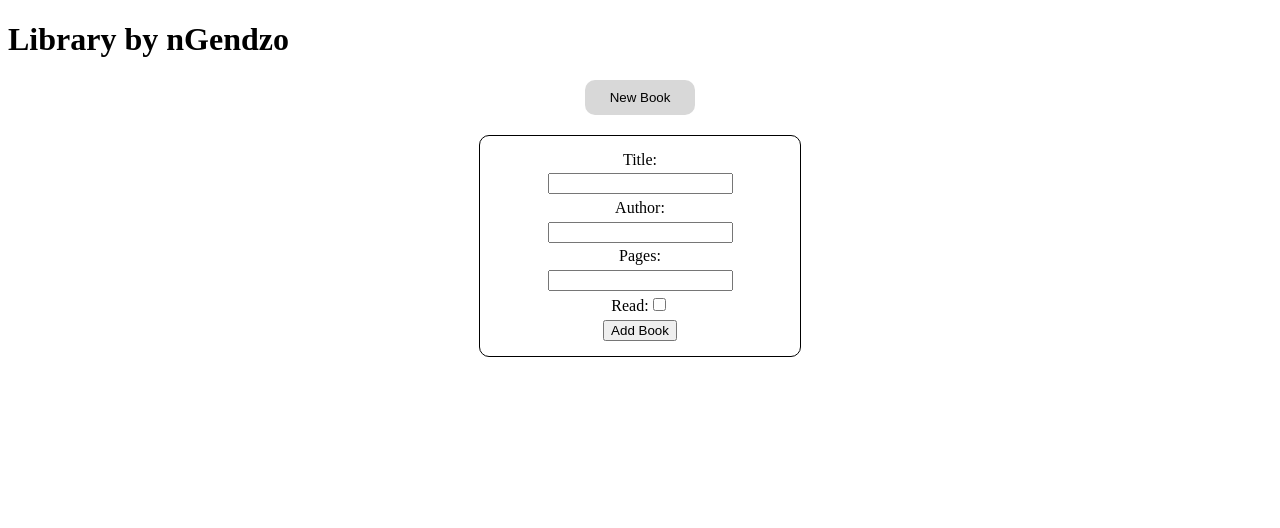
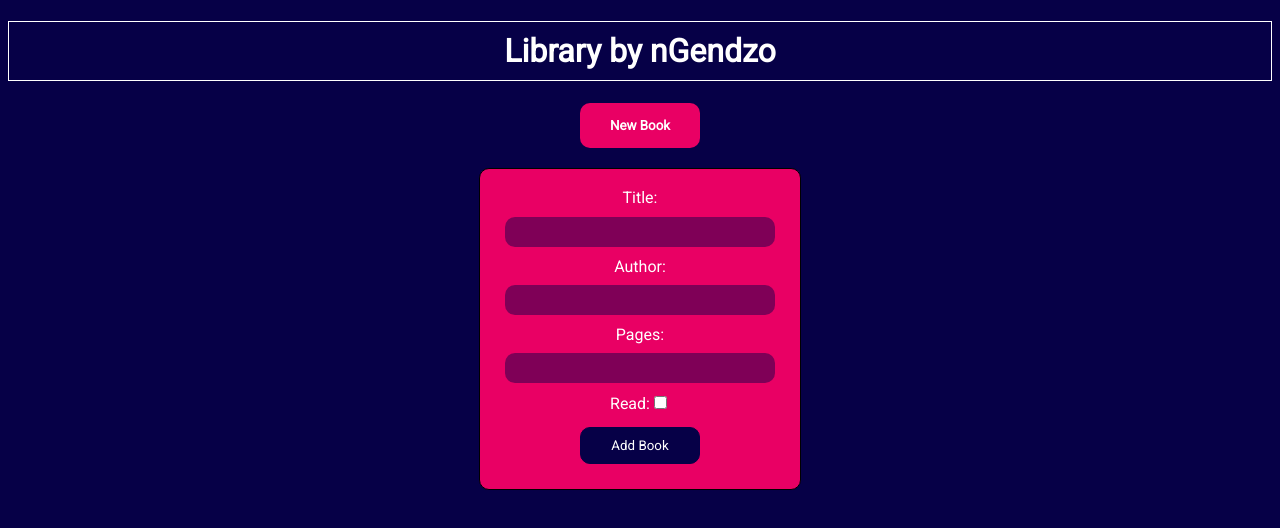
Before and after one commit to nGendzo/library, a plain HTML site: page index.html in a window 1280 px wide. Both pictures are taken after a click on the button "New Book". Drawn offline with Linux system fonts and the light colour scheme.

Commit message:
Finish whole page style

```diff
--- a/style.css
+++ b/style.css
@@ -1,10 +1,35 @@
+@import url("https://fonts.googleapis.com/css2?family=Roboto:wght@100;400&display=swap");
+
+* {
+  font-family: "roboto", Arial, Helvetica, sans-serif;
+}
+
+body {
+  background-color: #060047;
+}
+
+h1 {
+  display: flex;
+  justify-content: center;
+  color: white;
+  border: 1px solid white;
+  padding: 10px;
+}
+
 #new-book-btn {
   display: block;
   margin: 0 auto;
-  padding: 10px 25px;
+  padding: 15px 30px;
   border-radius: 10px;
   border: 0;
-  background-color: rgb(216, 216, 216);
+  background-color: #e90064;
+  color: white;
+  transition: 0.3s;
+  font-weight: bold;
+}
+
+#new-book-btn:hover {
+  background-color: #ff5f9e;
 }
 
 #new-book-form {
@@ -14,7 +39,59 @@
   margin: 20px auto;
   padding: 10px;
   width: 300px;
-  height: 200px;
+  height: 300px;
   border: 1px solid black;
   border-radius: 10px;
+  color: white;
+  background-color: #e90064;
 }
+
+#library {
+  display: flex;
+  flex-wrap: wrap;
+  width: 98vw;
+  height: 30vh;
+  justify-content: space-evenly;
+}
+
+.book-card {
+  border: 1px solid black;
+  margin: 10px;
+  padding: 10px;
+  display: flex;
+  flex-direction: column;
+  justify-content: space-evenly;
+  align-items: center;
+  width: 30%;
+  height: 100%;
+  color: white;
+  background-color: #e90064;
+  border-radius: 10px;
+}
+
+.buttons {
+  padding: 10px 30px;
+  margin: 5px;
+  background-color: #060047;
+  border: 1px solid #060047;
+  color: white;
+  border-radius: 10px;
+  transition: 0.3s;
+}
+
+.buttons:hover {
+  background: none;
+  border: 1px solid #060047;
+  color: #060047;
+}
+
+.input {
+  width: 250px;
+  height: 30px;
+  /* border: 1px solid white; */
+  border: 0;
+  background-color: #06004777;
+  color: white;
+  border-radius: 10px;
+  padding: 0 10px;
+}
```
